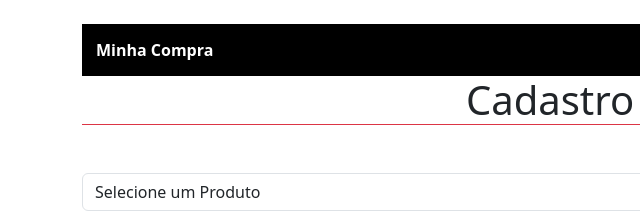
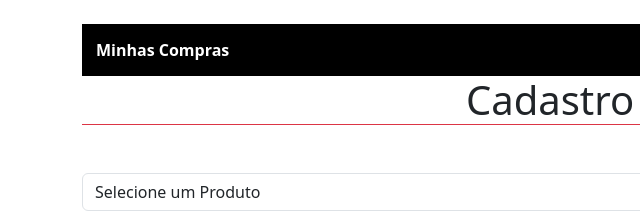
Before and after one commit to LuizHSDias/alerta_compra, a plain HTML site: page alerta.html in a window 1280 px wide. Shown: the top 224 px of the page, 0-640 px from the left. Drawn offline with Linux system fonts and the light colour scheme.

Commit message:
segundo commit

```diff
--- a/alerta.html
+++ b/alerta.html
@@ -13,7 +13,7 @@
     <div class="container mt-4">
         <div id="cabecalho">
             <div id="compra">
-                <a href="compra.html">Minha Compra</a>
+                <a href="compra.html">Minhas Compras</a>
             </div>
             <div id="opcoes">
                 <a href="menu.html">Menu</a>
```
